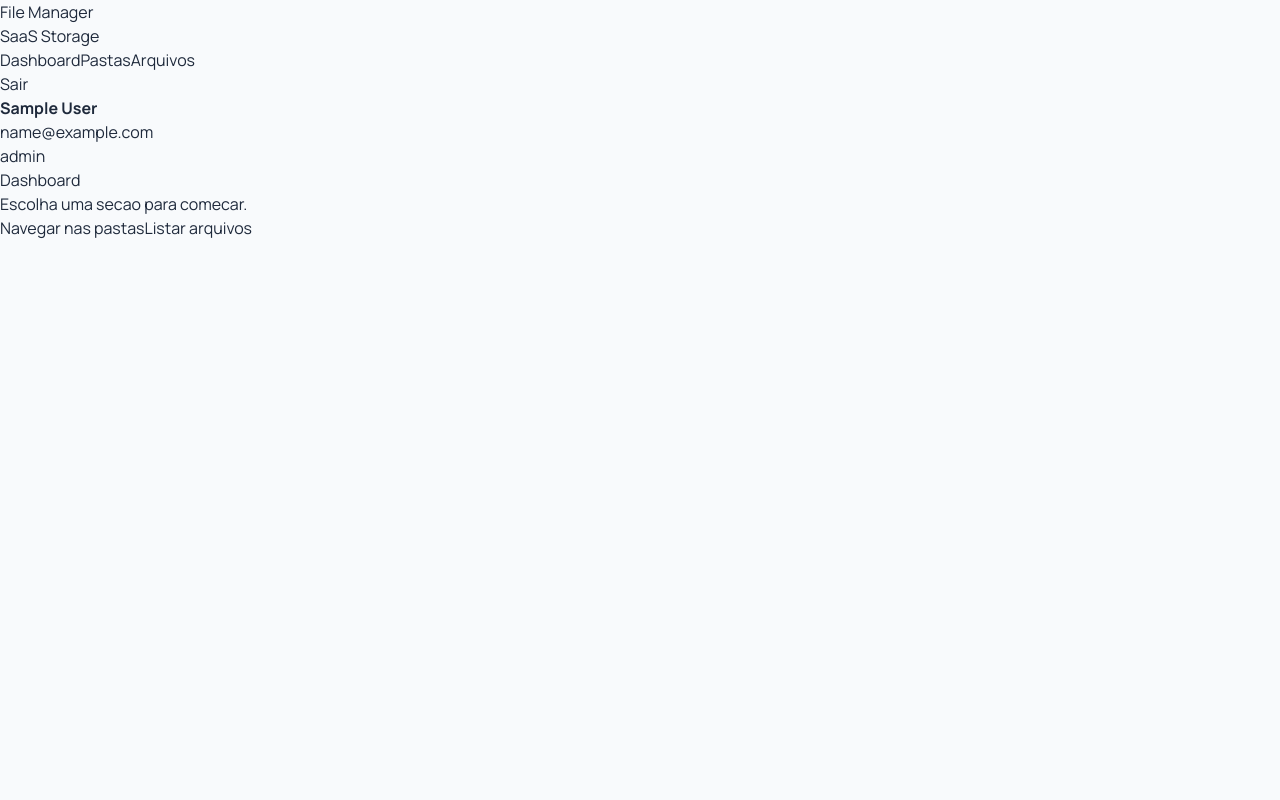
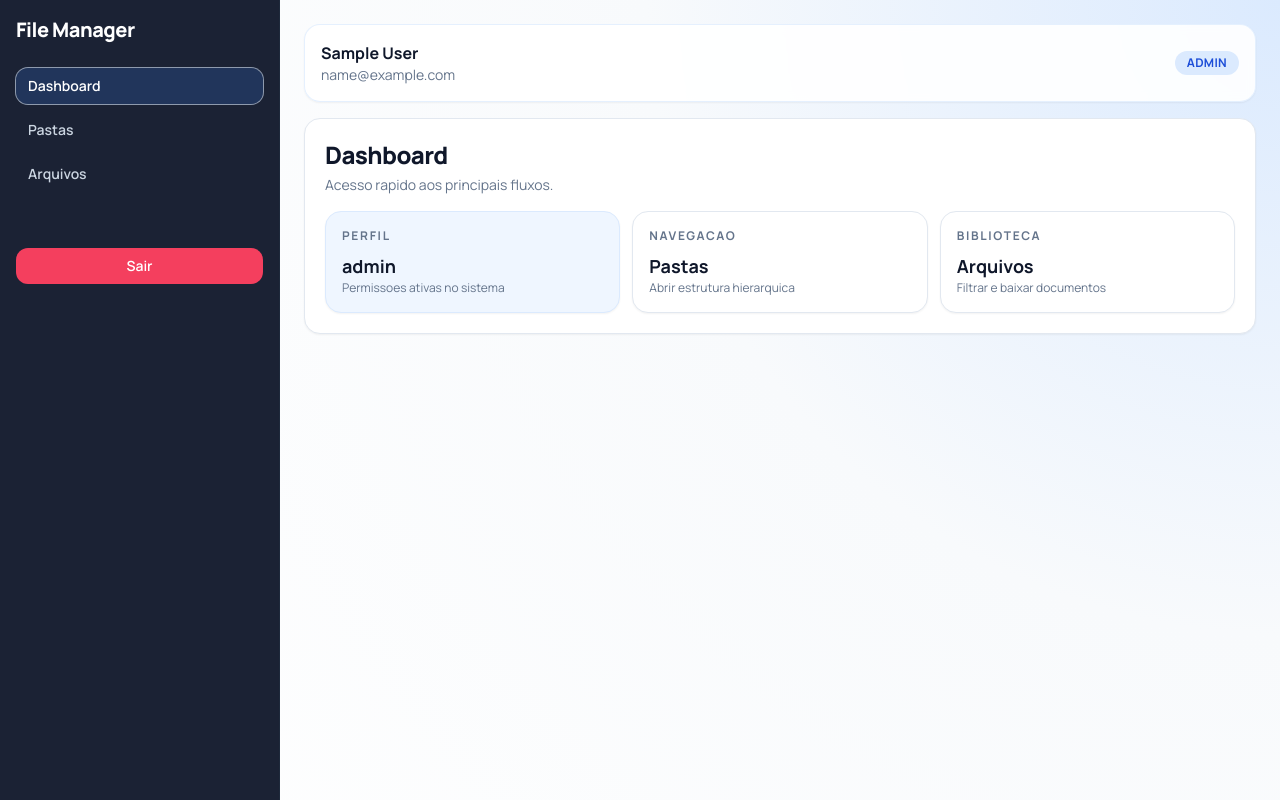
Before and after one commit to RafaelMedeirosDev/file-manager, a React (Vite) app in the folder front-end/: page / in a window 1280 px wide. Built offline with nearby package versions, Linux system fonts and the light colour scheme; no server answers; sample sign-in values are in the browser's storage.

Commit message:
feat(front-end): refine app shell and dashboard visuals

```diff
--- a/front-end/src/app/layouts/AppLayout.tsx
+++ b/front-end/src/app/layouts/AppLayout.tsx
@@ -1,43 +1,62 @@
 import { Link, NavLink, Outlet } from 'react-router-dom';
 import { useAuth } from '../../hooks/useAuth';
+
+function navLinkClass({ isActive }: { isActive: boolean }) {
+  return `rounded-xl px-3 py-2 text-sm font-semibold transition ${
+    isActive
+      ? 'bg-brand-500/20 text-white ring-1 ring-brand-100/60'
+      : 'text-slate-300 hover:bg-white/10 hover:text-white'
+  }`;
+}
 
 export function AppLayout() {
   const { user, logout } = useAuth();
 
   return (
-    <div className="app-shell">
-      <aside className="sidebar">
-        <div>
-          <Link to="/" className="brand">
+    <div className="min-h-screen bg-[radial-gradient(circle_at_top_right,_#dbeafe_0%,_#f8fafc_42%,_#ffffff_100%)] lg:grid lg:grid-cols-[280px_1fr]">
+      <aside className="border-b border-slate-200 bg-slate-900/95 p-4 text-slate-100 lg:min-h-screen lg:border-b-0 lg:border-r lg:border-slate-800">
+        <div className="mb-6">
+          <Link to="/" className="text-xl font-extrabold tracking-tight text-white">
             File Manager
           </Link>
-          <p className="brand-subtitle">SaaS Storage</p>
         </div>
 
-        <nav className="nav-list">
-          <NavLink to="/" end>
+        <nav className="mb-6 flex flex-wrap gap-2 lg:flex-col">
+          <NavLink to="/" end className={navLinkClass}>
             Dashboard
           </NavLink>
-          <NavLink to="/folders">Pastas</NavLink>
-          <NavLink to="/files">Arquivos</NavLink>
-          {user?.role === 'ADMIN' ? <NavLink to="/users">Usuarios</NavLink> : null}
+          <NavLink to="/folders" className={navLinkClass}>
+            Pastas
+          </NavLink>
+          <NavLink to="/files" className={navLinkClass}>
+            Arquivos
+          </NavLink>
+          {user?.role === 'ADMIN' ? (
+            <NavLink to="/users" className={navLinkClass}>
+              Usuarios
+            </NavLink>
+          ) : null}
         </nav>
 
-        <button type="button" className="logout-btn" onClick={logout}>
+        <button type="button" className="btn-primary w-full bg-rose-500 hover:bg-rose-600 lg:mt-8" onClick={logout}>
           Sair
         </button>
       </aside>
 
-      <main className="content">
-        <header className="topbar">
-          <div>
-            <strong>{user?.name}</strong>
-            <p>{user?.email}</p>
+      <main className="p-4 lg:p-6">
+        <header className="app-card mb-4 border-brand-100/70 bg-white/90 p-4 backdrop-blur-sm">
+          <div className="flex flex-col gap-3 sm:flex-row sm:items-center sm:justify-between">
+            <div>
+              <p className="text-base font-bold text-slate-900">{user?.name}</p>
+              <p className="text-sm text-slate-500">{user?.email}</p>
+            </div>
+            <span className="inline-flex w-fit rounded-full bg-brand-100 px-3 py-1 text-xs font-bold uppercase tracking-wide text-brand-700">
+              {user?.role}
+            </span>
           </div>
-          <span className="role-badge">{user?.role}</span>
         </header>
 
-        <section className="page-content">
+        <section className="app-card p-4 lg:p-5">
           <Outlet />
         </section>
       </main>
--- a/front-end/src/pages/DashboardPage.tsx
+++ b/front-end/src/pages/DashboardPage.tsx
@@ -1,16 +1,31 @@
 import { Link } from 'react-router-dom';
+import { useAuth } from '../hooks/useAuth';
 
 export function DashboardPage() {
+  const { user } = useAuth();
+
   return (
     <div>
-      <h1>Dashboard</h1>
-      <p>Escolha uma secao para comecar.</p>
-      <div className="quick-links">
-        <Link to="/folders" className="card-link">
-          Navegar nas pastas
+      <h1 className="text-2xl font-extrabold tracking-tight text-slate-900">Dashboard</h1>
+      <p className="mt-1 text-sm text-slate-500">Acesso rapido aos principais fluxos.</p>
+
+      <div className="mt-4 grid gap-3 sm:grid-cols-2 lg:grid-cols-3">
+        <div className="app-card border-brand-100 bg-brand-50 p-4">
+          <p className="app-section-title">Perfil</p>
+          <p className="mt-2 text-lg font-bold text-slate-900">{user?.role}</p>
+          <p className="text-xs text-slate-500">Permissoes ativas no sistema</p>
+        </div>
+
+        <Link to="/folders" className="app-card border-slate-200 p-4 transition hover:border-brand-200 hover:bg-brand-50">
+          <p className="app-section-title">Navegacao</p>
+          <p className="mt-2 text-lg font-bold text-slate-900">Pastas</p>
+          <p className="text-xs text-slate-500">Abrir estrutura hierarquica</p>
         </Link>
-        <Link to="/files" className="card-link">
-          Listar arquivos
+
+        <Link to="/files" className="app-card border-slate-200 p-4 transition hover:border-brand-200 hover:bg-brand-50">
+          <p className="app-section-title">Biblioteca</p>
+          <p className="mt-2 text-lg font-bold text-slate-900">Arquivos</p>
+          <p className="text-xs text-slate-500">Filtrar e baixar documentos</p>
         </Link>
       </div>
     </div>
--- a/front-end/src/pages/LoginPage.tsx
+++ b/front-end/src/pages/LoginPage.tsx
@@ -29,32 +29,40 @@ export function LoginPage() {
   }
 
   return (
-    <div className="login-wrapper">
-      <form className="login-card" onSubmit={handleSubmit}>
-        <h1>File Manager</h1>
-        <p>Entre com sua conta para continuar.</p>
+    <div className="flex min-h-screen items-center justify-center bg-[radial-gradient(circle_at_top,_#bfdbfe_0%,_#eff6ff_42%,_#f8fafc_100%)] p-4">
+      <form className="app-card w-full max-w-md border-brand-100 p-6 shadow-soft" onSubmit={handleSubmit}>
+        <h1 className="text-2xl font-extrabold tracking-tight text-slate-900">File Manager</h1>
+        <p className="mt-1 text-sm text-slate-500">Acesse o painel com sua conta.</p>
 
-        <label htmlFor="email">Email</label>
+        <div className="mt-5 space-y-4">
+          <label className="block text-sm font-semibold text-slate-700" htmlFor="email">
+            Email
             <input
               id="email"
               type="email"
               value={email}
               onChange={(e) => setEmail(e.target.value)}
+              className="app-input mt-1"
               required
             />
+          </label>
 
-        <label htmlFor="password">Senha</label>
+          <label className="block text-sm font-semibold text-slate-700" htmlFor="password">
+            Senha
             <input
               id="password"
               type="password"
               value={password}
               onChange={(e) => setPassword(e.target.value)}
+              className="app-input mt-1"
               required
             />
+          </label>
+        </div>
 
-        {error ? <span className="error-message">{error}</span> : null}
+        {error ? <p className="mt-3 text-sm font-medium text-rose-600">{error}</p> : null}
 
-        <button type="submit" disabled={loading}>
+        <button type="submit" disabled={loading} className="btn-primary mt-5 w-full">
           {loading ? 'Entrando...' : 'Entrar'}
         </button>
       </form>
--- a/front-end/src/pages/UsersPage.tsx
+++ b/front-end/src/pages/UsersPage.tsx
@@ -36,21 +36,28 @@ export function UsersPage() {
 
   return (
     <div>
-      <h1>Usuarios</h1>
-      {loading ? <p>Carregando...</p> : null}
-      {error ? <p className="error-message">{error}</p> : null}
+      <h1 className="text-2xl font-bold text-slate-900">Usuarios</h1>
+
+      {loading ? <p className="mt-3 text-sm text-slate-500">Carregando...</p> : null}
+      {error ? <p className="mt-3 text-sm font-medium text-rose-600">{error}</p> : null}
 
       {!loading && !error ? (
-        <ul className="item-list">
+        <ul className="mt-4 space-y-2">
           {users.map((user) => (
-            <li key={user.id}>
-              <span>
+            <li key={user.id} className="app-list-item">
+              <span className="text-sm text-slate-700">
                 {user.name} - {user.email}
               </span>
-              <strong>{user.role}</strong>
+              <strong className="rounded-full bg-brand-100 px-3 py-1 text-xs uppercase tracking-wide text-brand-700">
+                {user.role}
+              </strong>
             </li>
           ))}
-          {users.length === 0 ? <li>Nenhum usuario encontrado.</li> : null}
+          {users.length === 0 ? (
+            <li className="rounded-xl border border-dashed border-slate-300 p-3 text-sm text-slate-500">
+              Nenhum usuario encontrado.
+            </li>
+          ) : null}
         </ul>
       ) : null}
     </div>
```
Lines whose indentation alone changed are shown as unchanged.
